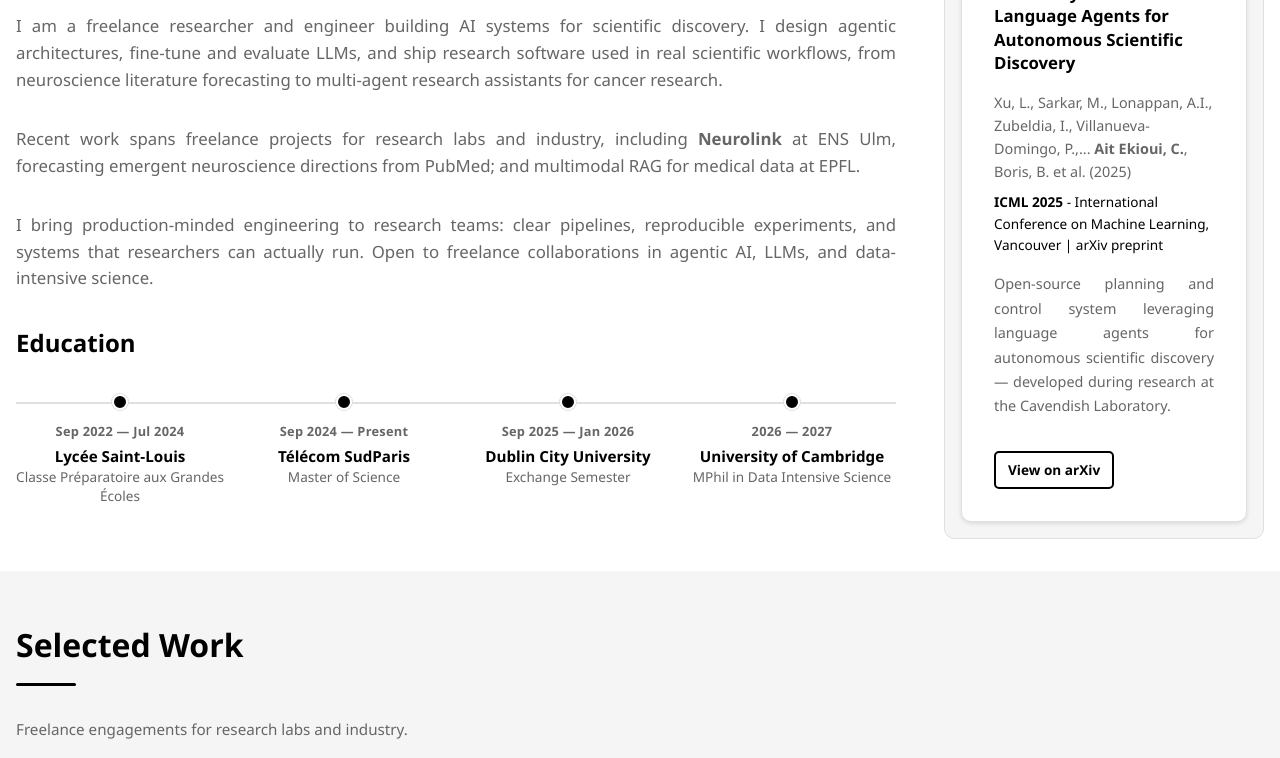
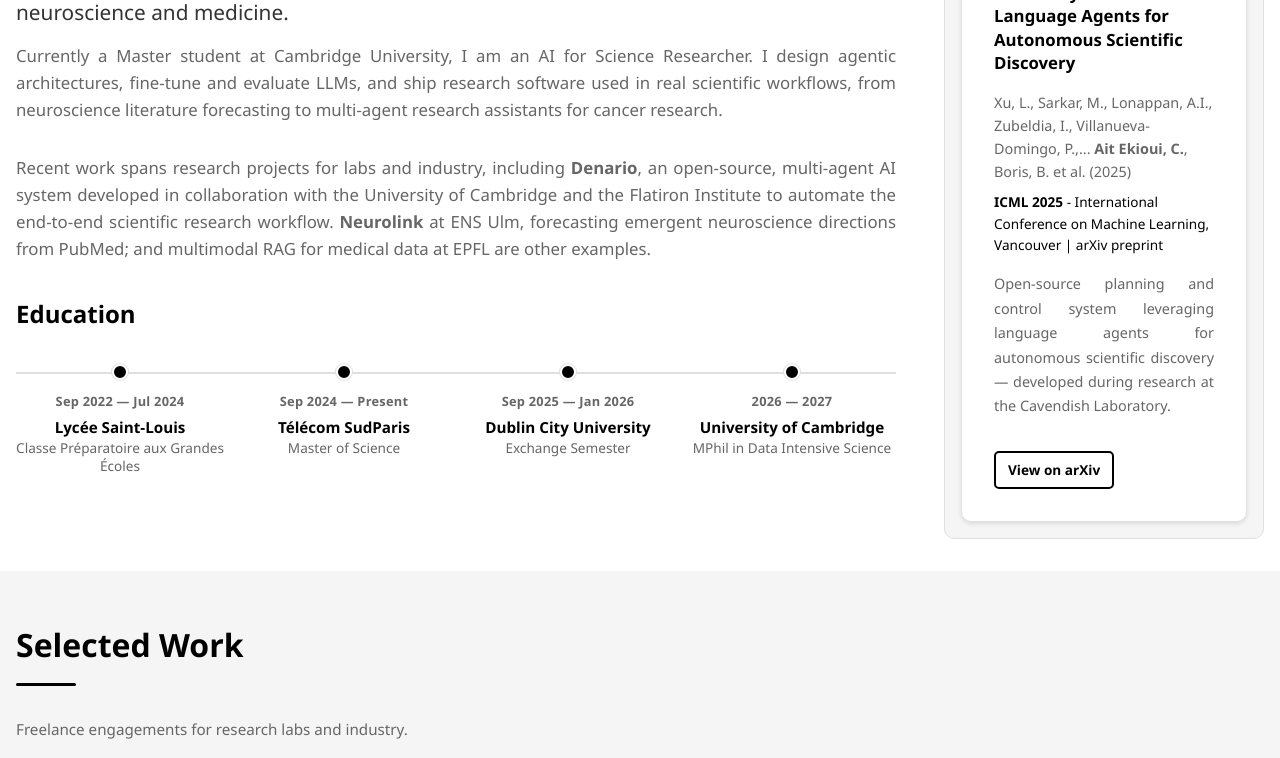
Before and after one commit to chadiaitekioui/site, a plain HTML site: page index.html in a window 1280 px wide. Shown: the part 238-996 px from the top of the page. Drawn offline with Linux system fonts and the light colour scheme.

Commit message:
Mise à jour du site

```diff
--- a/index.html
+++ b/index.html
@@ -36,13 +36,10 @@
                     <p class="hero__description">Freelance researcher and engineer building agentic AI, LLMs, and systems for neuroscience and medicine.</p>
                     <div class="about__content">
                         <p class="about__text">
-                            I am a freelance researcher and engineer building AI systems for scientific discovery. I design agentic architectures, fine-tune and evaluate LLMs, and ship research software used in real scientific workflows, from neuroscience literature forecasting to multi-agent research assistants for cancer research.
+                            Currently a Master student at Cambridge University, I am an AI for Science Researcher. I design agentic architectures, fine-tune and evaluate LLMs, and ship research software used in real scientific workflows, from neuroscience literature forecasting to multi-agent research assistants for cancer research.
                         </p>
                         <p class="about__text">
-                            Recent work spans freelance projects for research labs and industry, including <strong>Neurolink</strong> at ENS Ulm, forecasting emergent neuroscience directions from PubMed; and multimodal RAG for medical data at EPFL.
-                        </p>
-                        <p class="about__text">
-                            I bring production-minded engineering to research teams: clear pipelines, reproducible experiments, and systems that researchers can actually run. Open to freelance collaborations in agentic AI, LLMs, and data-intensive science.
+                            Recent work spans research projects for labs and industry, including <strong>Denario</strong>, an open-source, multi-agent AI system developed in collaboration with the University of Cambridge and the Flatiron Institute to automate the end-to-end scientific research workflow. <strong>Neurolink</strong> at ENS Ulm, forecasting emergent neuroscience directions from PubMed; and multimodal RAG for medical data at EPFL are other examples.
                         </p>
                         <div class="about__education">
                             <h3 class="about__education-title">Education</h3>
```
Also changed, not shown: 1 other file.
